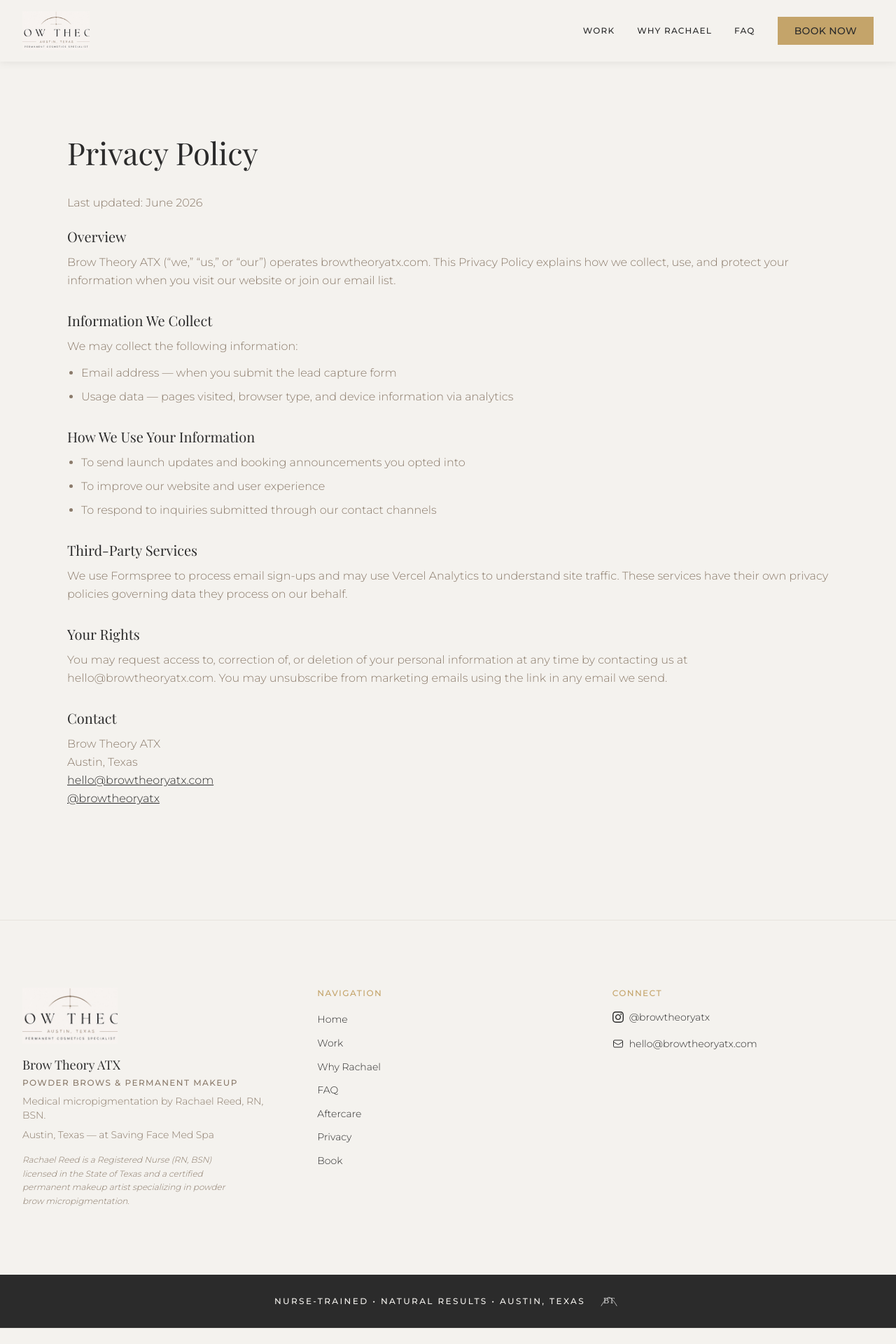
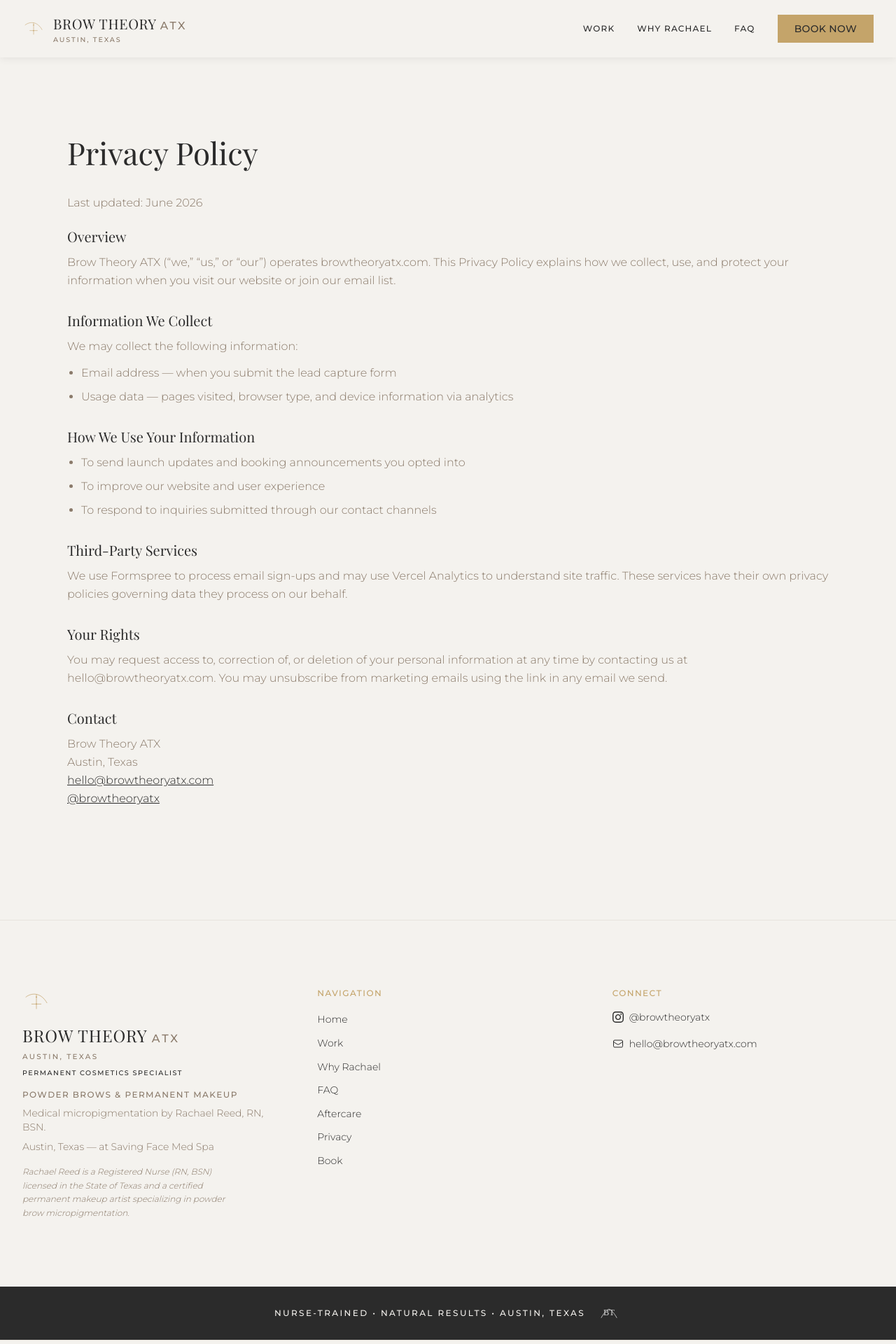
Before and after one commit to rachaelrreed/brow-theory-atx-website, a Next.js app: page /privacy in a window 1280 px wide. Shown: the top 1920 px of the page at 70% size. Built offline with nearby package versions, Linux system fonts and the light colour scheme.

Commit message:
Fix truncated header logo with brand-standard typography lockup

```diff
--- a/components/Footer.tsx
+++ b/components/Footer.tsx
@@ -1,5 +1,6 @@
 import Image from "next/image";
 import Link from "next/link";
+import BrandLogo from "@/components/ui/BrandLogo";
 import { LEGAL, NAV_LINKS, SITE } from "@/lib/constants";
 
 const footerNav = [
@@ -73,16 +74,10 @@ export default function Footer() {
       <div className="container-wide section-padding grid grid-cols-1 md:grid-cols-3 gap-12">
         {/* Brand column */}
         <div>
-          <Link href="/" className="relative block h-20 w-56 mb-4">
-            <Image
-              src={SITE.logos.lockup}
-              alt={`${SITE.name} logo`}
-              fill
-              className="object-contain object-left"
-            />
+          <Link href="/" className="mb-4 inline-block">
+            <BrandLogo size="footer" />
           </Link>
-          <p className="font-display text-lg text-ink mb-1">{SITE.name}</p>
-          <p className="font-accent text-xs uppercase tracking-[0.12em] text-umber mb-2">
+          <p className="font-accent mb-2 text-xs uppercase tracking-[0.12em] text-umber">
             {SITE.specialty}
           </p>
           <p className="font-body text-sm text-umber mb-2">
--- a/components/Navbar.tsx
+++ b/components/Navbar.tsx
@@ -1,8 +1,8 @@
 "use client";
 
-import Image from "next/image";
 import Link from "next/link";
 import { useEffect, useState } from "react";
+import BrandLogo from "@/components/ui/BrandLogo";
 import { SITE, NAV_LINKS } from "@/lib/constants";
 
 interface NavbarProps {
@@ -33,7 +33,7 @@ export default function Navbar({ variant = "default" }: NavbarProps) {
     };
   }, [menuOpen]);
 
-  const logoSrc = isOverHero ? SITE.logos.lockupWhite : SITE.logos.lockup;
+  const logoVariant = isOverHero ? "light" : "default";
   const linkClass = isOverHero
     ? "text-white hover:text-gold"
     : "text-ink hover:text-gold";
@@ -51,23 +51,18 @@ export default function Navbar({ variant = "default" }: NavbarProps) {
         }`}
       >
         <nav
-          className="container-wide flex items-center justify-between px-6 py-4 md:px-8"
+          className="container-wide flex items-center justify-between gap-4 px-4 py-4 sm:px-6 md:px-8"
           aria-label="Main navigation"
         >
           <Link
             href="/"
-            className="relative block h-12 w-40 md:h-14 md:w-48 shrink-0"
+            className="min-w-0 shrink-0 py-1 pr-2"
+            aria-label={`${SITE.name} home`}
           >
-            <Image
-              src={logoSrc}
-              alt={`${SITE.name} — powder brows and permanent makeup in ${SITE.location}`}
-              fill
-              className="object-contain object-left"
-              priority
-            />
+            <BrandLogo variant={logoVariant} size="header" />
           </Link>
 
-          <div className="hidden md:flex items-center gap-8">
+          <div className="hidden shrink-0 items-center gap-8 md:flex">
             {NAV_LINKS.map((link) => (
               <Link
                 key={link.href}
@@ -79,7 +74,7 @@ export default function Navbar({ variant = "default" }: NavbarProps) {
             ))}
             <a
               href={SITE.bookingPath}
-              className="bg-gold text-ink font-accent text-sm px-6 py-2.5 uppercase tracking-wide hover:opacity-90 transition-opacity"
+              className="bg-gold px-6 py-2.5 font-accent text-sm uppercase tracking-wide text-ink transition-opacity hover:opacity-90"
             >
               Book Now
             </a>
@@ -87,7 +82,7 @@ export default function Navbar({ variant = "default" }: NavbarProps) {
 
           <button
             type="button"
-            className="md:hidden flex flex-col justify-center gap-1.5 p-2 min-h-12 min-w-12 cursor-pointer"
+            className="flex min-h-12 min-w-12 shrink-0 cursor-pointer flex-col justify-center gap-1.5 p-2 md:hidden"
             onClick={() => setMenuOpen(true)}
             aria-label="Open menu"
             aria-expanded={menuOpen}
@@ -106,7 +101,7 @@ export default function Navbar({ variant = "default" }: NavbarProps) {
       {/* Backdrop */}
       <div
         className={`fixed inset-0 z-[60] bg-ink/40 transition-opacity duration-300 md:hidden ${
-          menuOpen ? "opacity-100 pointer-events-auto" : "opacity-0 pointer-events-none"
+          menuOpen ? "pointer-events-auto opacity-100" : "pointer-events-none opacity-0"
         }`}
         onClick={closeMenu}
         aria-hidden="true"
@@ -122,36 +117,27 @@ export default function Navbar({ variant = "default" }: NavbarProps) {
           menuOpen ? "translate-x-0" : "translate-x-full"
         }`}
       >
-        <div className="flex items-center justify-between px-6 py-5 border-b border-sand">
-          <Link
-            href="/"
-            onClick={closeMenu}
-            className="relative block h-10 w-36"
-          >
-            <Image
-              src={SITE.logos.lockup}
-              alt={SITE.name}
-              fill
-              className="object-contain object-left"
-            />
+        <div className="flex items-center justify-between border-b border-sand px-5 py-5">
+          <Link href="/" onClick={closeMenu} className="min-w-0 py-1">
+            <BrandLogo variant="default" size="header" />
           </Link>
           <button
             type="button"
             onClick={closeMenu}
-            className="font-accent text-xs uppercase tracking-widest text-ink min-h-12 min-w-12 cursor-pointer"
+            className="min-h-12 min-w-12 cursor-pointer font-accent text-xs uppercase tracking-widest text-ink"
             aria-label="Close menu"
           >
             Close
           </button>
         </div>
 
-        <nav className="flex flex-col px-6 py-10 gap-6" aria-label="Mobile links">
+        <nav className="flex flex-col gap-6 px-6 py-10" aria-label="Mobile links">
           {NAV_LINKS.map((link) => (
             <Link
               key={link.href}
               href={link.href}
               onClick={closeMenu}
-              className="font-display italic text-3xl text-ink hover:text-gold transition-colors"
+              className="font-display text-3xl italic text-ink transition-colors hover:text-gold"
             >
               {link.label}
             </Link>
@@ -159,7 +145,7 @@ export default function Navbar({ variant = "default" }: NavbarProps) {
           <a
             href={SITE.bookingPath}
             onClick={closeMenu}
-            className="mt-4 inline-block bg-gold text-ink font-accent text-sm px-8 py-3 uppercase tracking-wide text-center hover:opacity-90 transition-opacity"
+            className="mt-4 inline-block bg-gold px-8 py-3 text-center font-accent text-sm uppercase tracking-wide text-ink transition-opacity hover:opacity-90"
           >
             Book Now
           </a>
--- /dev/null
+++ b/components/ui/BrandLogo.tsx
@@ -0,0 +1,80 @@
+import CrosshairMark from "@/components/ui/CrosshairMark";
+import { SITE } from "@/lib/constants";
+
+interface BrandLogoProps {
+  /** Default = charcoal on light bg; light = white/gold on hero */
+  variant?: "default" | "light";
+  /** header = compact nav lockup; footer = full wordmark */
+  size?: "header" | "footer";
+  className?: string;
+}
+
+export default function BrandLogo({
+  variant = "default",
+  size = "header",
+  className = "",
+}: BrandLogoProps) {
+  const isLight = variant === "light";
+  const isFooter = size === "footer";
+
+  const primaryClass = isLight ? "text-white" : "text-ink";
+  const accentClass = isLight ? "text-gold" : "text-umber";
+  const markClass = isLight ? "text-gold" : "text-gold";
+
+  if (isFooter) {
+    return (
+      <div className={`flex flex-col items-start gap-3 ${className}`}>
+        <CrosshairMark className={`h-10 w-10 ${markClass}`} />
+        <div className="flex flex-col gap-1.5">
+          <p
+            className={`font-display text-2xl tracking-[0.04em] ${primaryClass}`}
+          >
+            BROW THEORY{" "}
+            <span className={`font-accent text-base tracking-[0.2em] ${accentClass}`}>
+              ATX
+            </span>
+          </p>
+          <p
+            className={`font-accent text-[0.65rem] uppercase tracking-[0.22em] ${accentClass}`}
+          >
+            Austin, Texas
+          </p>
+          <p
+            className={`font-accent text-[0.6rem] uppercase tracking-[0.16em] ${primaryClass}`}
+          >
+            Permanent Cosmetics Specialist
+          </p>
+        </div>
+        <span className="sr-only">{SITE.name}</span>
+      </div>
+    );
+  }
+
+  return (
+    <div
+      className={`flex min-w-0 items-center gap-2.5 sm:gap-3 ${className}`}
+    >
+      <CrosshairMark
+        className={`h-6 w-6 shrink-0 sm:h-8 sm:w-8 ${markClass}`}
+      />
+      <div className="min-w-0 leading-none">
+        <p
+          className={`font-display whitespace-nowrap text-[0.95rem] tracking-[0.035em] sm:text-lg md:text-xl ${primaryClass}`}
+        >
+          BROW THEORY{" "}
+          <span
+            className={`font-accent text-[0.72em] tracking-[0.18em] sm:text-[0.78em] ${accentClass}`}
+          >
+            ATX
+          </span>
+        </p>
+        <p
+          className={`font-accent mt-1 hidden text-[0.55rem] uppercase tracking-[0.2em] sm:block sm:text-[0.6rem] ${accentClass}`}
+        >
+          Austin, Texas
+        </p>
+      </div>
+      <span className="sr-only">{SITE.name}</span>
+    </div>
+  );
+}
--- /dev/null
+++ b/components/ui/CrosshairMark.tsx
@@ -0,0 +1,37 @@
+interface CrosshairMarkProps {
+  className?: string;
+}
+
+/** Brand crosshair / brow-mapping mark from the Brow Theory ATX style guide */
+export default function CrosshairMark({ className = "h-8 w-8" }: CrosshairMarkProps) {
+  return (
+    <svg
+      viewBox="0 0 48 36"
+      fill="none"
+      xmlns="http://www.w3.org/2000/svg"
+      className={className}
+      aria-hidden="true"
+    >
+      <path
+        d="M6 10c10-8 26-8 36 10"
+        stroke="currentColor"
+        strokeWidth="0.85"
+        strokeLinecap="round"
+      />
+      <path
+        d="M24 6v24"
+        stroke="currentColor"
+        strokeWidth="0.85"
+        strokeLinecap="round"
+      />
+      <path
+        d="M16 22h16"
+        stroke="currentColor"
+        strokeWidth="0.85"
+        strokeLinecap="round"
+      />
+      <circle cx="24" cy="10" r="1.15" fill="currentColor" />
+      <circle cx="24" cy="22" r="1.15" fill="currentColor" />
+    </svg>
+  );
+}
```
Also changed, not shown: public/logo.png.
